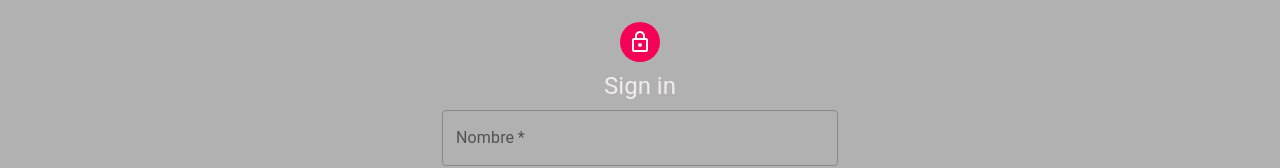
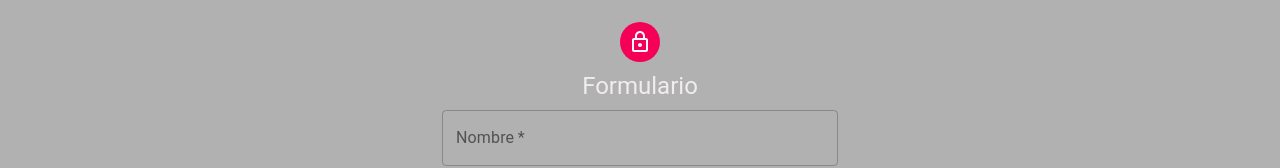
Before and after one commit to Desterpunk/WspBasicCatalog, a React (Create React App) app: page /signin in a window 1280 px wide. Shown: the part 160-328 px from the top of the page. Built offline with nearby package versions, Linux system fonts and the light colour scheme.

Commit message:
Changed name of form in sigin page

```diff
--- a/src/components/SignIn.js
+++ b/src/components/SignIn.js
@@ -74,7 +74,7 @@ function SignIn({ dispatch }) {
           <LockOutlinedIcon />
         </Avatar>
         <Typography component="h1" variant="h5">
-          Sign in
+          Formulario
         </Typography>
         <form className={classes.form} noValidate onSubmit={handleSubmit(onSubmit)}>
           <TextField
```
